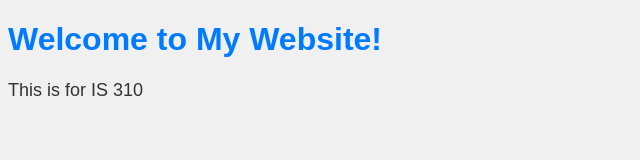
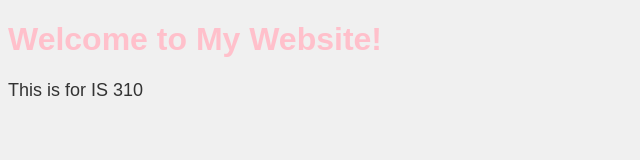
Before and after one commit to nayakhayat/nayakhayat.github.io, a plain HTML site: page index.html in a window 1280 px wide. Shown: the whole page, without its empty margins (0-640 px from the left). Drawn offline with Linux system fonts and the light colour scheme.

Commit message:
Update index.html

```diff
--- a/index.html
+++ b/index.html
@@ -13,7 +13,7 @@
         }
 
         h1 {
-            color: #007bff; /* Blue color */
+            color: #FFC0CB; /* Blue color */
         }
 
         p {
```
